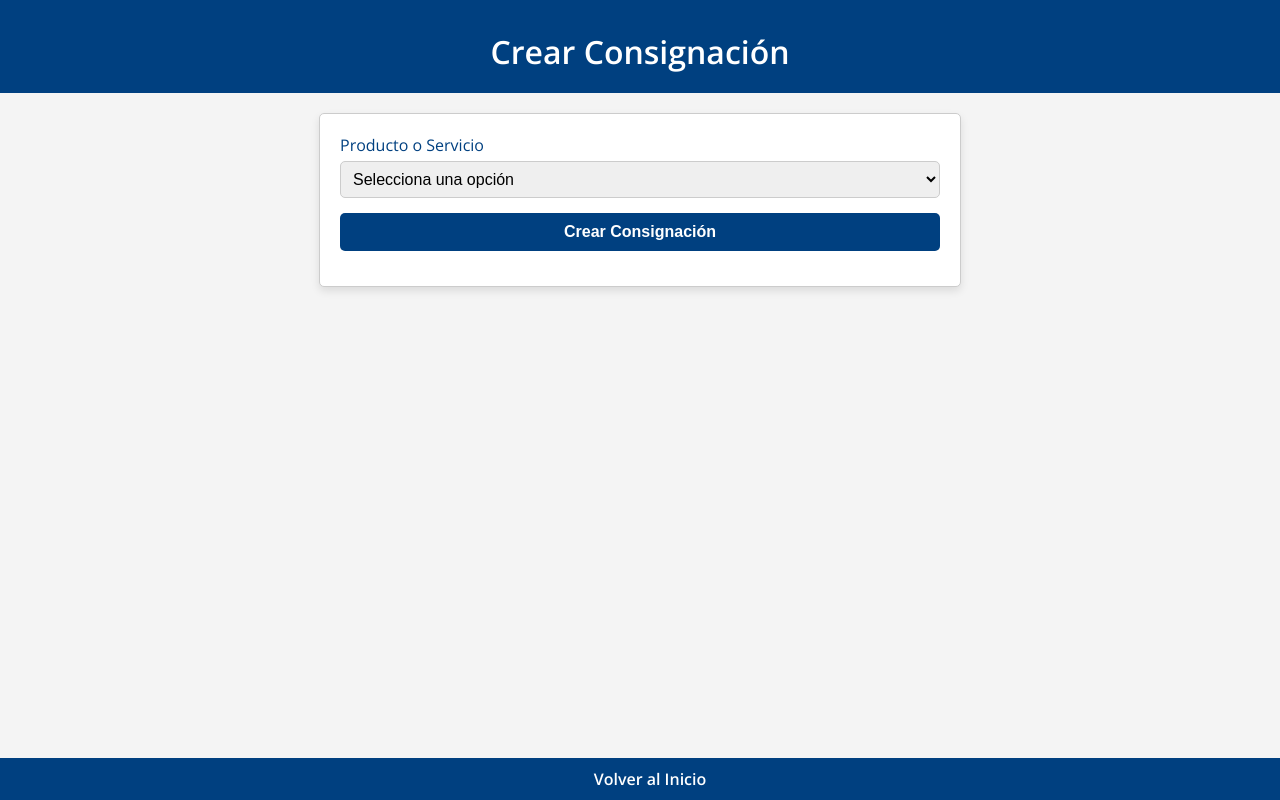
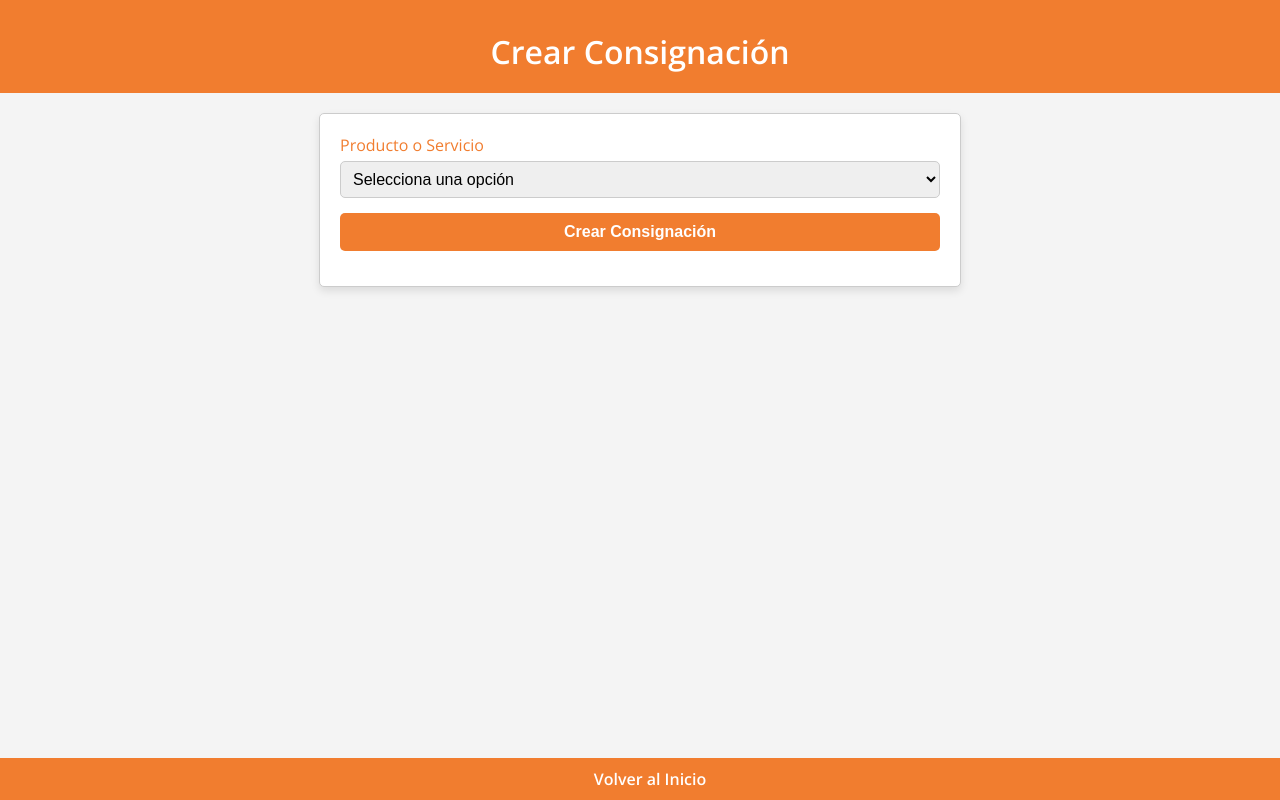
Before and after one commit to MattBuiles/CotizacionSoftware, a Flask app: page /crear_cotizacion in a window 1280 px wide. Run offline with Flask 3, Linux system fonts and the light colour scheme.

Commit message:
Actualizar diseño

```diff
--- a/static/styles.css
+++ b/static/styles.css
@@ -9,7 +9,7 @@ body {
 }
 
 header {
-    background-color: #004080;
+    background-color: #f17d2f;
     color: white;
     padding: 20px;
     text-align: center;
@@ -43,7 +43,7 @@ h1 {
 }
 
 h2 {
-    color: #004080;
+    color: #f17d2f;
 }
 
 p {
@@ -55,7 +55,7 @@ p {
     display: block;
     margin: 15px 0;
     padding: 10px 15px;
-    background-color: #004080;
+    background-color: #f17d2f;
     color: white;
     border-radius: 5px;
     text-decoration: none;
@@ -64,11 +64,11 @@ p {
 }
 
 .btn:hover {
-    background-color: #003366; /* Un poco más oscuro al pasar el mouse */
+    background-color: #d25e1f; /* Un poco más oscuro al pasar el mouse */
 }
 
 footer {
-    background-color: #004080;
+    background-color: #f17d2f;
     color: white;
     padding: 10px;
     text-align: center;
@@ -106,7 +106,7 @@ footer {
 .form-group label {
     display: block;
     margin-bottom: 5px;
-    color: #004080;
+    color: #f17d2f;
 }
 
 .form-group input {
@@ -128,7 +128,7 @@ button.btn {
     width: 100%;
     padding: 10px;
     font-size: 1rem;
-    background-color: #004080;
+    background-color: #f17d2f;
     color: white;
     border: none;
     border-radius: 5px;
@@ -137,7 +137,7 @@ button.btn {
 }
 
 button.btn:hover {
-    background-color: #003366;
+    background-color: #d25e1f;
 }
 
 /* Estilos adicionales para la presentación condicional de campos */
--- a/templates/index.html
+++ b/templates/index.html
@@ -8,7 +8,7 @@
 </head>
 <body>
     <header>
-        <img src="static/logo.png" alt="Logo de IPB SAS" class="logo">
+        <img src="static/logobonito.png" alt="Logo de IPB SAS" class="logo">
         <h1>Portal de Gestión IPB SAS</h1>
     </header>
     <main>
```
